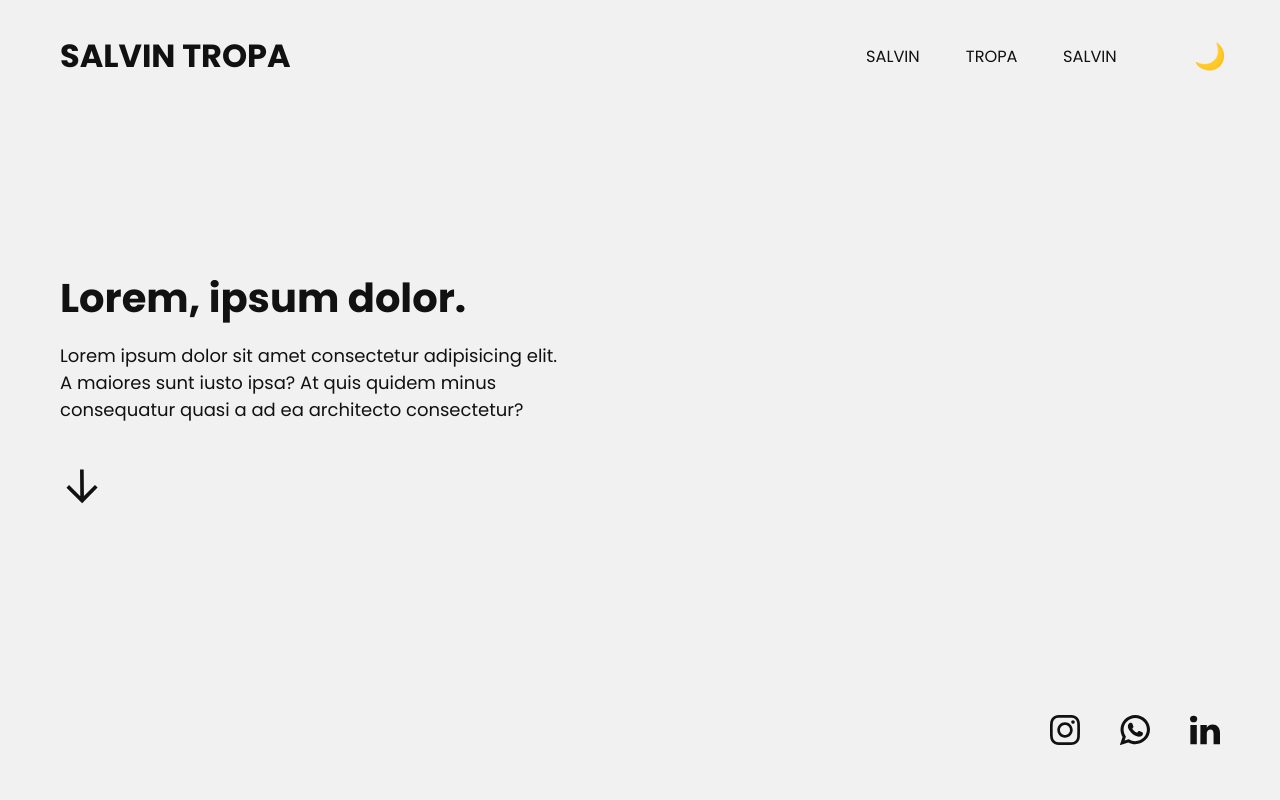
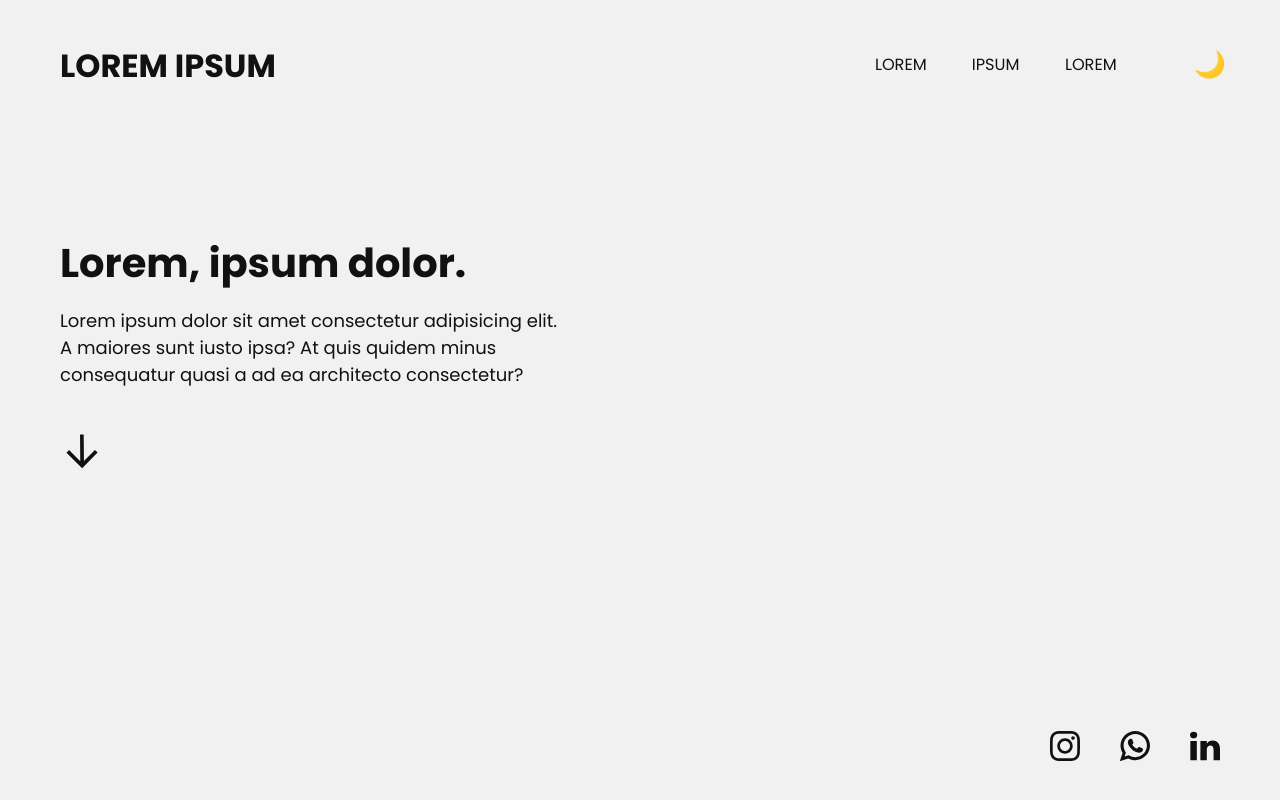
Before and after one commit to lopes-pk/DarkAndLightPage, a website: page src/index.html in a window 1280 px wide. Drawn offline with Linux system fonts and the light colour scheme.

Commit message:
added README

```diff
--- a/src/index.html
+++ b/src/index.html
@@ -12,11 +12,11 @@
 </head>
 <body>
     <header>
-        <h1>salvin tropa</h1>
+        <h1>Lorem ipsum</h1>
         <nav class="nav-header">
-            <p>salvin</p>
-            <p>tropa</p>
-            <p>salvin</p>
+            <p>lorem</p>
+            <p>ipsum</p>
+            <p>lorem</p>
             <span class="icon-light-mode hide">🌞</span>
             <span class="icon-dark-mode">🌙</span>
         </nav>
--- a/src/styles.css
+++ b/src/styles.css
@@ -23,12 +23,16 @@ body{
 
 header{
     width: 100%;
-    height: 14%;
+    height: 16%;
     display: flex;
     justify-content: space-between;
     align-items: center;
     color: var(--primary-color);
     text-transform: uppercase;
+}
+
+header h1{
+    padding-top:.4rem ;
 }
 
 .nav-header{
@@ -66,12 +70,10 @@ main{
 }
 
 .text-content{
+    margin-top: 10.5rem;
     height: 86%;
-    display: flex;
     padding-right: 6rem;
     color: var(--primary-color);
-    flex-direction: column;
-    justify-content: center;
 }
 
 .text-content h2{
```
Also changed, not shown: README.md (added).
